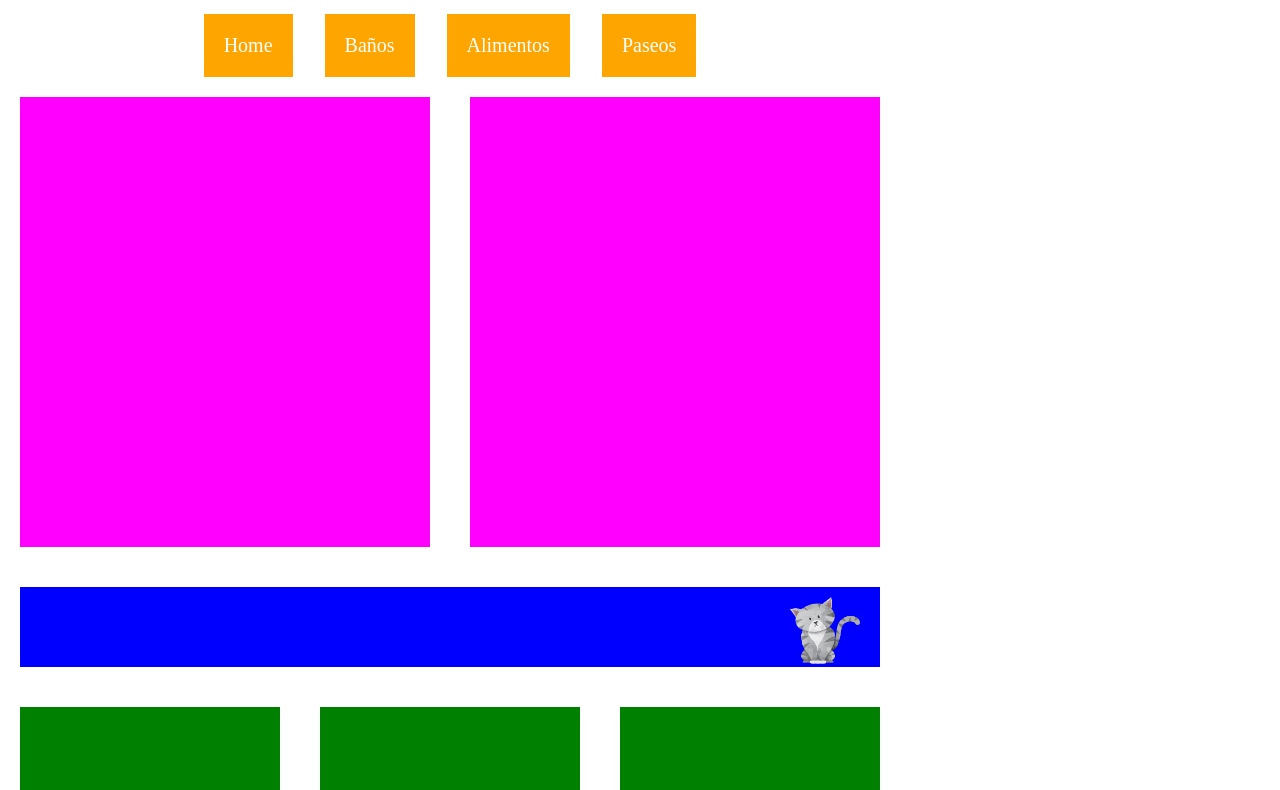
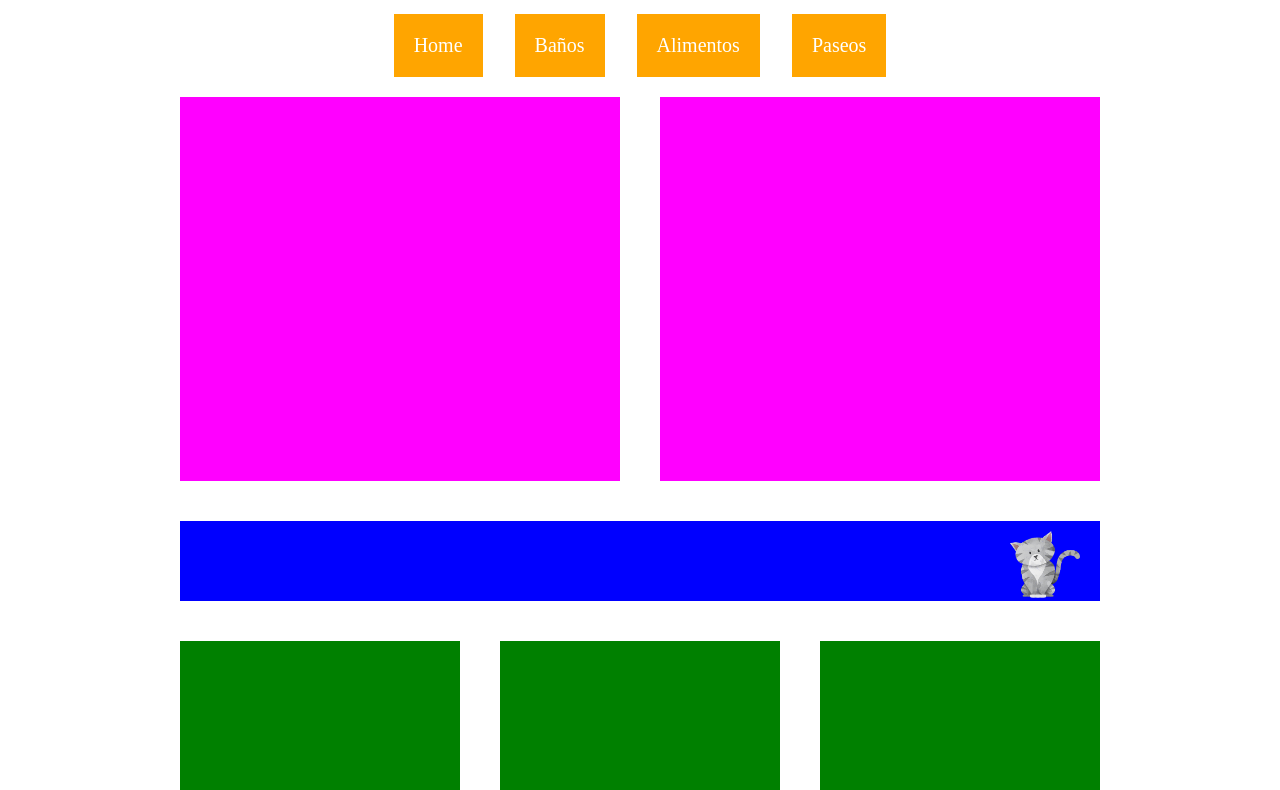
Before and after one commit to mbelen/Front-Ada, a plain HTML site: page Projects/Modulo2-css/template-integrador1/index.html in a window 1280 px wide. Shown: the part 106-896 px from the top of the page. Drawn offline with Linux system fonts and the light colour scheme.

Commit message:
Cambiando el layout container

```diff
--- a/Projects/Modulo2-css/template-integrador1/css/styles.css
+++ b/Projects/Modulo2-css/template-integrador1/css/styles.css
@@ -1,9 +1,13 @@
 * {
     margin: 0;
     padding: 0;
+    box-sizing: border-box;
 }
-body {
-    width: 900px;
+.container {
+    width: 75%;
+    margin: auto;
+    display: block;
+    position: relative;
 }
 header{
     background: black;
@@ -50,8 +54,8 @@ h1{
 }
 .box1 {
     background: fuchsia;
-    width: 450px;
-    height: 450px;
+    width: 50%;
+    padding: 20%;
     margin: 20px;
 }
 #banner {
@@ -65,7 +69,7 @@ h1{
 .box2 {
     background: green;
     width: 300px;
-    height: 300px;
+    padding: 10%;
     margin: 20px;
 }
 footer{
--- a/Projects/Modulo2-css/template-integrador1/index.html
+++ b/Projects/Modulo2-css/template-integrador1/index.html
@@ -9,6 +9,7 @@
     <link rel="stylesheet" href="css/styles.css">
 </head>
 <body>
+    <section class="container">
         <header>
             <img src="img/black_cat.png" alt="black cat">
             <h1>Qué onda?</h1>
@@ -50,5 +51,6 @@
                 <img src="img/map-icon.png" alt="mapa icon">
             </div>
         </footer>
+    </section>
 </body>
 </html>
```
Lines whose indentation alone changed are shown as unchanged.
